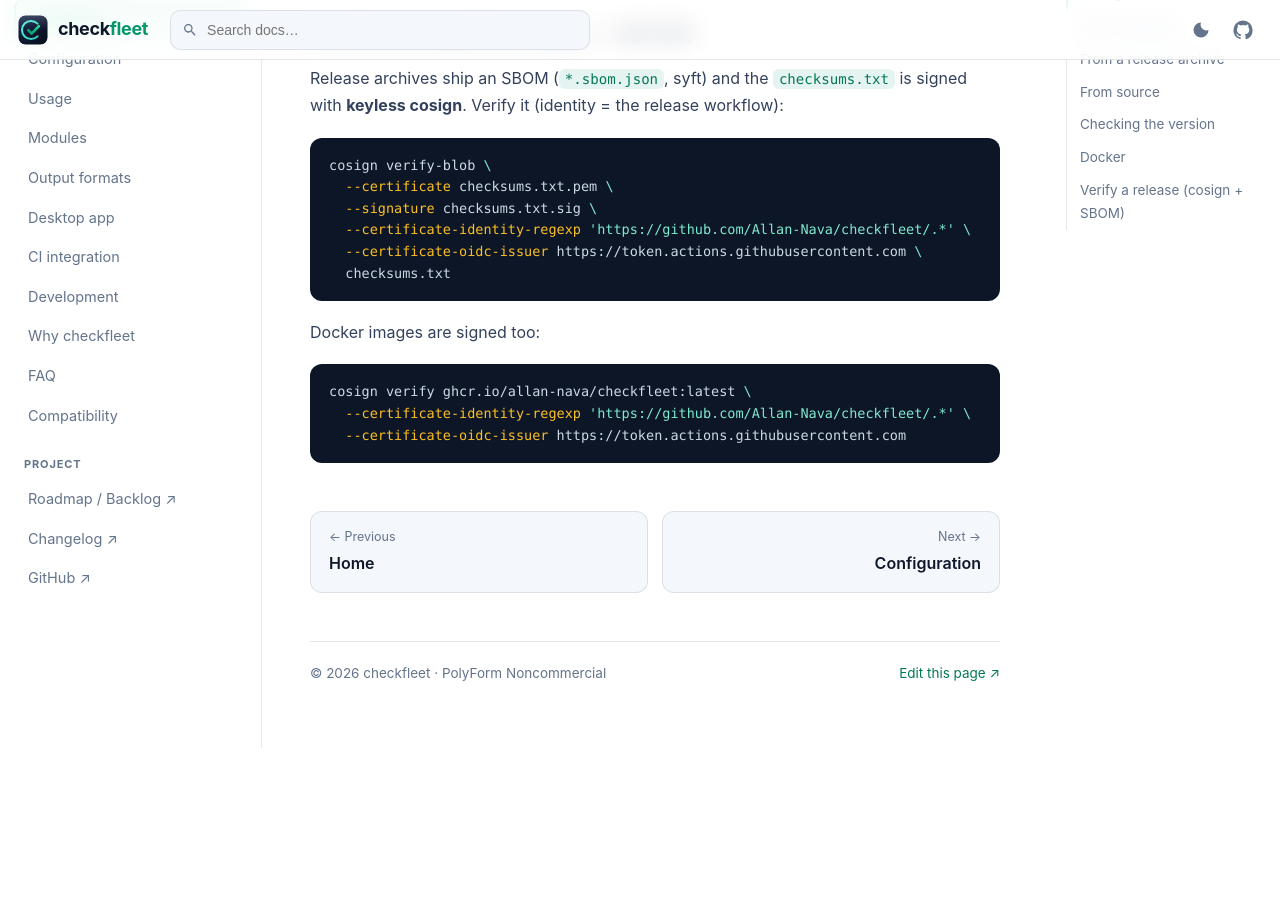
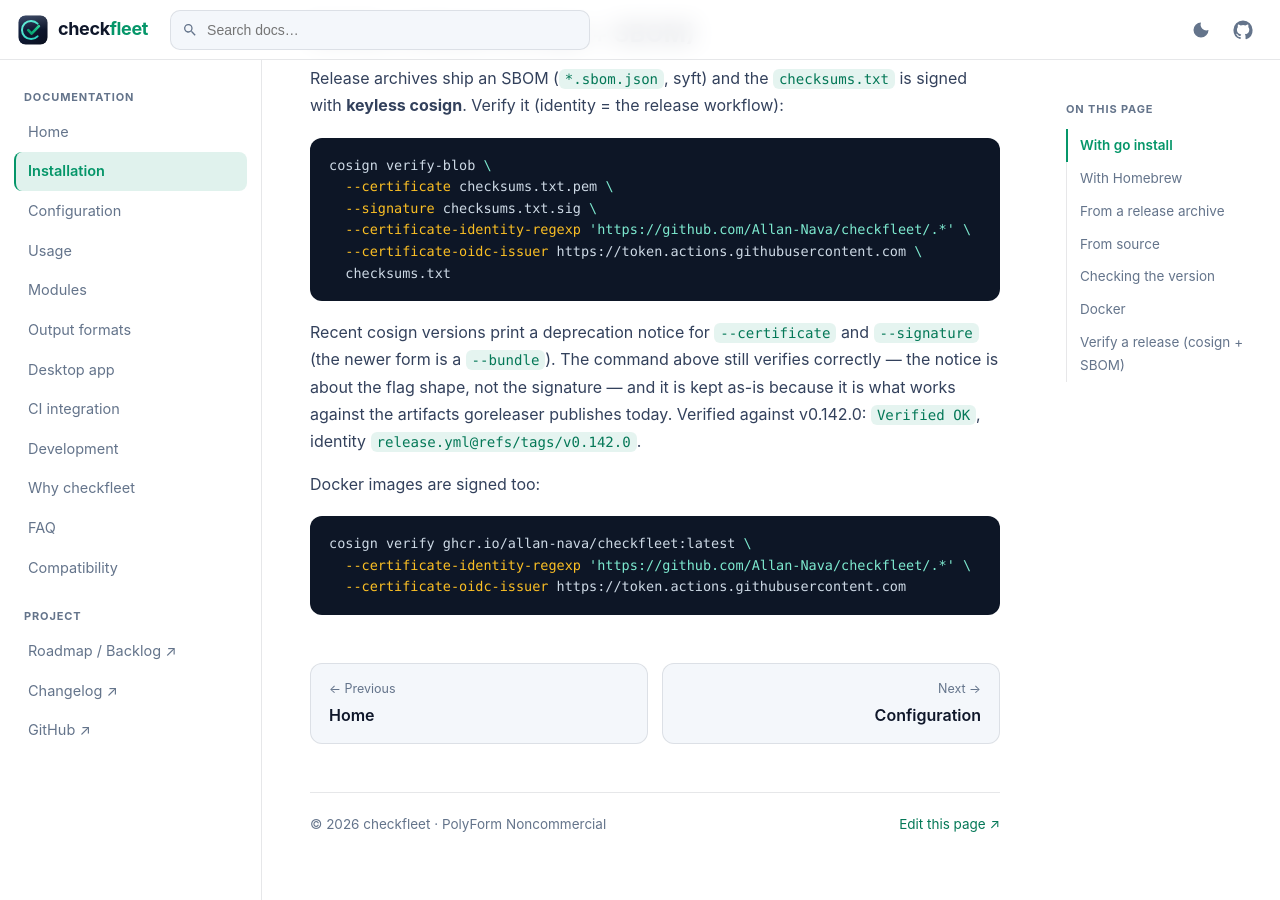
Before and after one commit to Allan-Nava/checkfleet, a Jekyll site: the page built from docs/installation.md, in a window 1280 px wide and 900 px high, scrolled down 1937 px. Built offline with Jekyll 4.4.1, drawn with Linux system fonts in a browser that asks for light colours; before the commit the page ends 2685 px from its top, so only the background shows below that.

````diff
--- a/docs/installation.md
+++ b/docs/installation.md
@@ -97,6 +97,13 @@
   checksums.txt
 ```
 
+Recent cosign versions print a deprecation notice for `--certificate` and
+`--signature` (the newer form is a `--bundle`). The command above still verifies
+correctly — the notice is about the flag shape, not the signature — and it is
+kept as-is because it is what works against the artifacts goreleaser publishes
+today. Verified against v0.142.0: `Verified OK`, identity
+`release.yml@refs/tags/v0.142.0`.
+
 Docker images are signed too:
 
 ```bash
````
Also changed, not shown: BACKLOG.md (+1 -1 lines), .github/workflows/brew-test.yml, CHANGELOG.md.
